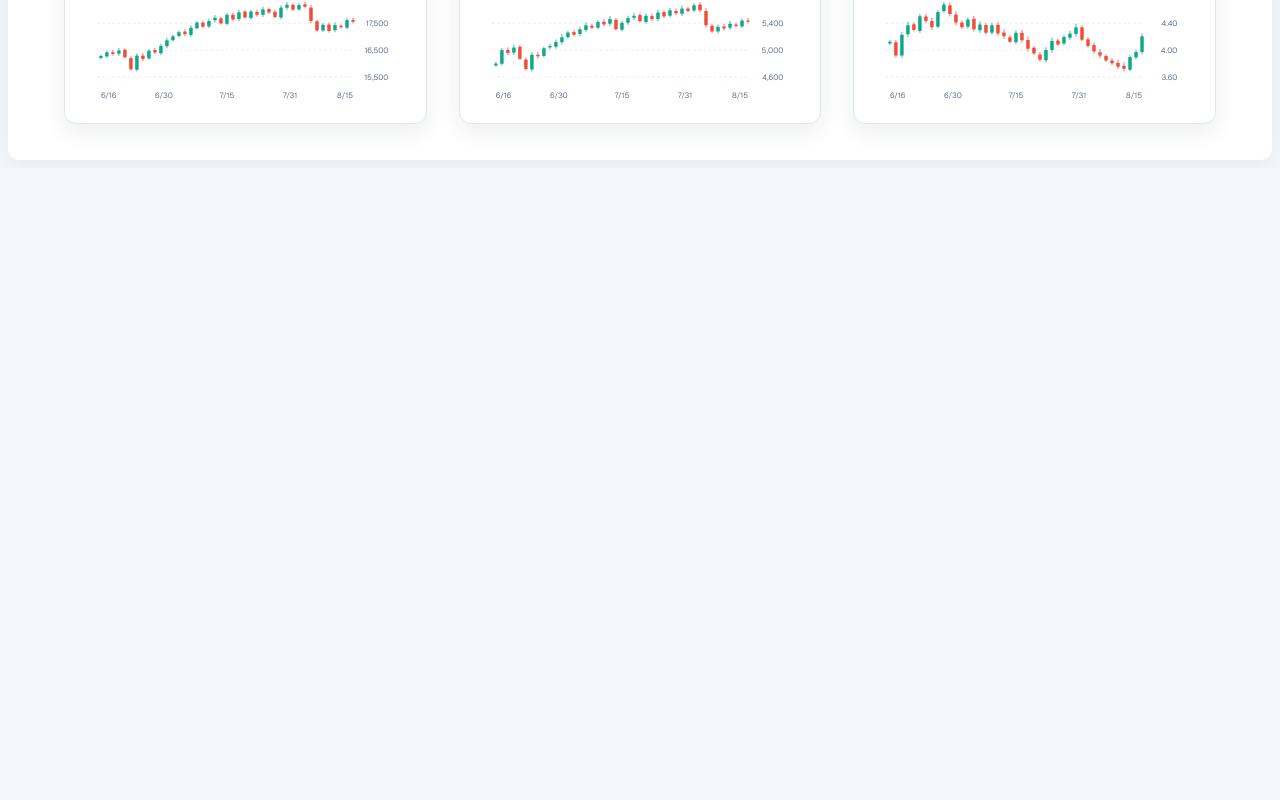
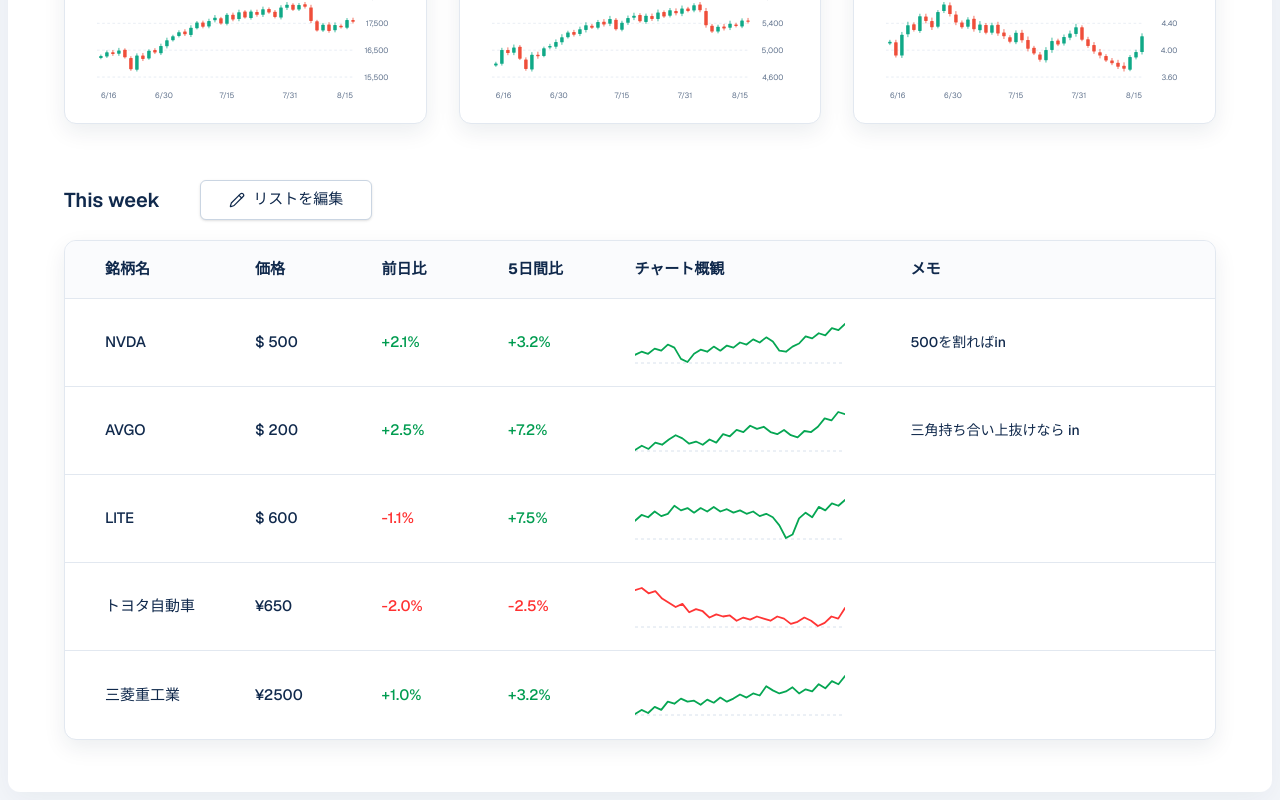
Before and after one commit to AIzyusousei/StockHub, a Next.js app in the folder frontend/: page / in a window 1280 px wide. Shown: the part 673-1473 px from the top of the page. Before the commit the page ends 841 px from the top, so only its background shows below. Built offline with nearby package versions, Linux system fonts and the light colour scheme.

Commit message:
メイン画面ok

```diff
--- a/frontend/package.json
+++ b/frontend/package.json
@@ -10,6 +10,7 @@
     "format": "biome format --write"
   },
   "dependencies": {
+    "lucide-react": "^1.31.0",
     "next": "16.2.12",
     "react": "19.2.4",
     "react-dom": "19.2.4"
--- a/frontend/src/app/page.tsx
+++ b/frontend/src/app/page.tsx
@@ -1,5 +1,6 @@
 import { Header } from "@/components/layout/Header";
 import { MarketCard } from "@/components/market/MarketCard";
+import { WeeklyWatchlist } from "@/components/watchlist/WeeklyWatchlist";
 import { marketOverview } from "@/mocks/marketOverview";
 
 export default function Home() {
@@ -36,6 +37,7 @@
               ))}
             </div>
           </section>
+          <WeeklyWatchlist />
         </div>
       </main>
     </div>
--- a/frontend/src/components/layout/Header.tsx
+++ b/frontend/src/components/layout/Header.tsx
@@ -1,3 +1,4 @@
+import { Bell, CircleUserRound } from "lucide-react";
 import Link from "next/link";
 
 const navigation = [
@@ -9,36 +10,6 @@
   { label: "投資日記", href: "/journal" },
   { label: "スクリーニング", href: "/screening" },
 ];
-
-function NotificationIcon() {
-  return (
-    <svg viewBox="0 0 24 24" fill="none" aria-hidden="true" className="size-7">
-      <path
-        d="M18 8a6 6 0 0 0-12 0c0 7-3 7-3 9h18c0-2-3-2-3-9ZM10 21h4"
-        stroke="currentColor"
-        strokeWidth="1.8"
-        strokeLinecap="round"
-        strokeLinejoin="round"
-      />
-    </svg>
-  );
-}
-
-function UserIcon() {
-  return (
-    <span className="flex size-10 items-center justify-center rounded-full bg-slate-100 text-slate-400">
-      <svg
-        viewBox="0 0 24 24"
-        fill="currentColor"
-        aria-hidden="true"
-        className="size-9"
-      >
-        <circle cx="12" cy="8" r="4" />
-        <path d="M4.6 20a7.4 7.4 0 0 1 14.8 0A10 10 0 0 1 12 23a10 10 0 0 1-7.4-3Z" />
-      </svg>
-    </span>
-  );
-}
 
 export function Header() {
   return (
@@ -80,14 +51,18 @@
             aria-label="通知を開く"
             className="hidden rounded-full p-1 transition-colors hover:bg-slate-100 hover:text-slate-700 sm:block"
           >
-            <NotificationIcon />
+            <Bell aria-hidden="true" className="size-7" strokeWidth={1.8} />
           </button>
           <button
             type="button"
             aria-label="ユーザーメニューを開く"
             className="rounded-full"
           >
-            <UserIcon />
+            <CircleUserRound
+              aria-hidden="true"
+              className="size-10 text-slate-400"
+              strokeWidth={1.5}
+            />
           </button>
         </div>
       </div>
--- /dev/null
+++ b/frontend/src/components/watchlist/Sparkline.tsx
@@ -0,0 +1,45 @@
+type SparklineProps = {
+  values: number[];
+  positive: boolean;
+};
+
+export function Sparkline({ values, positive }: SparklineProps) {
+  const width = 210;
+  const height = 48;
+  const min = Math.min(...values);
+  const max = Math.max(...values);
+  const range = max - min || 1;
+  const points = values
+    .map((value, index) => {
+      const x = (index / Math.max(values.length - 1, 1)) * width;
+      const y = height - 5 - ((value - min) / range) * (height - 10);
+      return `${x},${y}`;
+    })
+    .join(" ");
+
+  return (
+    <svg
+      viewBox={`0 0 ${width} ${height}`}
+      role="img"
+      aria-label={positive ? "上昇トレンド" : "下降トレンド"}
+      className="h-12 w-[210px]"
+    >
+      <line
+        x1="0"
+        x2={width}
+        y1={height - 4}
+        y2={height - 4}
+        stroke="#d8e1ec"
+        strokeDasharray="3 3"
+      />
+      <polyline
+        points={points}
+        fill="none"
+        stroke={positive ? "#06a653" : "#ff3535"}
+        strokeWidth="1.8"
+        strokeLinecap="round"
+        strokeLinejoin="round"
+      />
+    </svg>
+  );
+}
--- /dev/null
+++ b/frontend/src/components/watchlist/WeeklyWatchlist.tsx
@@ -0,0 +1,92 @@
+import { Pencil } from "lucide-react";
+import { weeklyWatchlist } from "@/mocks/weeklyWatchlist";
+import { Sparkline } from "./Sparkline";
+
+const formatChange = (value: number) =>
+  `${value > 0 ? "+" : ""}${value.toFixed(1)}%`;
+
+export function WeeklyWatchlist() {
+  return (
+    <section aria-labelledby="weekly-watchlist-title" className="mt-14 pb-4">
+      <div className="mb-5 flex items-center gap-10">
+        <h2
+          id="weekly-watchlist-title"
+          className="text-[20px] font-semibold text-[#10294c]"
+        >
+          This week
+        </h2>
+        <button
+          type="button"
+          className="flex h-10 items-center gap-2 rounded-md border border-slate-300 bg-white px-7 text-[15px] font-medium text-[#10294c] shadow-sm transition-colors hover:bg-slate-50"
+        >
+          <Pencil aria-hidden="true" className="size-4" strokeWidth={1.8} />
+          リストを編集
+        </button>
+      </div>
+
+      <div className="overflow-x-auto rounded-xl border border-slate-200 bg-white shadow-[0_8px_22px_rgba(15,36,68,0.08)]">
+        <table className="w-full min-w-[980px] border-collapse text-left text-[#10294c]">
+          <thead className="bg-slate-50/70">
+            <tr className="h-[58px] border-b border-slate-200 text-[15px] font-semibold">
+              <th scope="col" className="w-[14%] px-10">
+                銘柄名
+              </th>
+              <th scope="col" className="w-[11%] px-5">
+                価格
+              </th>
+              <th scope="col" className="w-[11%] px-5">
+                前日比
+              </th>
+              <th scope="col" className="w-[11%] px-5">
+                5日間比
+              </th>
+              <th scope="col" className="w-[24%] px-5">
+                チャート概観
+              </th>
+              <th scope="col" className="px-5">
+                メモ
+              </th>
+            </tr>
+          </thead>
+          <tbody>
+            {weeklyWatchlist.map((item) => (
+              <tr
+                key={item.symbol}
+                className="h-[88px] border-b border-slate-200 last:border-b-0"
+              >
+                <th
+                  scope="row"
+                  className="px-10 text-[15px] font-medium whitespace-nowrap"
+                >
+                  {item.symbol}
+                </th>
+                <td className="px-5 text-[15px] font-medium whitespace-nowrap">
+                  {item.price}
+                </td>
+                <td
+                  className={`px-5 text-[15px] font-medium ${item.dailyChange >= 0 ? "text-[#009c50]" : "text-[#ff3131]"}`}
+                >
+                  {formatChange(item.dailyChange)}
+                </td>
+                <td
+                  className={`px-5 text-[15px] font-medium ${item.weeklyChange >= 0 ? "text-[#009c50]" : "text-[#ff3131]"}`}
+                >
+                  {formatChange(item.weeklyChange)}
+                </td>
+                <td className="px-5">
+                  <Sparkline
+                    values={item.trend}
+                    positive={item.weeklyChange >= 0}
+                  />
+                </td>
+                <td className="px-5 text-[14px] font-medium whitespace-nowrap">
+                  {item.memo}
+                </td>
+              </tr>
+            ))}
+          </tbody>
+        </table>
+      </div>
+    </section>
+  );
+}
--- /dev/null
+++ b/frontend/src/mocks/weeklyWatchlist.ts
@@ -0,0 +1,66 @@
+export type WeeklyWatchlistItem = {
+  symbol: string;
+  price: string;
+  dailyChange: number;
+  weeklyChange: number;
+  memo: string;
+  trend: number[];
+};
+
+export const weeklyWatchlist: WeeklyWatchlistItem[] = [
+  {
+    symbol: "NVDA",
+    price: "$ 500",
+    dailyChange: 2.1,
+    weeklyChange: 3.2,
+    memo: "500を割ればin",
+    trend: [
+      42, 45, 43, 48, 46, 52, 49, 38, 35, 43, 47, 45, 50, 46, 51, 49, 54, 52,
+      57, 54, 59, 55, 46, 45, 50, 53, 60, 58, 63, 61, 68, 66, 72,
+    ],
+  },
+  {
+    symbol: "AVGO",
+    price: "$ 200",
+    dailyChange: 2.5,
+    weeklyChange: 7.2,
+    memo: "三角持ち合い上抜けなら in",
+    trend: [
+      30, 34, 31, 37, 35, 40, 44, 41, 36, 38, 35, 40, 37, 45, 43, 49, 47, 53,
+      50, 52, 47, 45, 49, 44, 42, 48, 47, 52, 60, 58, 66, 64,
+    ],
+  },
+  {
+    symbol: "LITE",
+    price: "$ 600",
+    dailyChange: -1.1,
+    weeklyChange: 7.5,
+    memo: "",
+    trend: [
+      40, 45, 43, 48, 44, 46, 53, 49, 51, 47, 51, 48, 52, 48, 50, 47, 49, 46,
+      48, 44, 46, 43, 36, 25, 28, 42, 47, 43, 52, 49, 55, 53, 58,
+    ],
+  },
+  {
+    symbol: "トヨタ自動車",
+    price: "¥650",
+    dailyChange: -2.0,
+    weeklyChange: -2.5,
+    memo: "",
+    trend: [
+      60, 62, 57, 59, 52, 48, 44, 47, 39, 42, 40, 34, 37, 35, 36, 31, 34, 32,
+      35, 33, 31, 35, 33, 28, 30, 34, 31, 26, 29, 35, 33, 43,
+    ],
+  },
+  {
+    symbol: "三菱重工業",
+    price: "¥2500",
+    dailyChange: 1.0,
+    weeklyChange: 3.2,
+    memo: "",
+    trend: [
+      35, 39, 36, 42, 39, 47, 45, 50, 47, 48, 44, 49, 46, 51, 47, 50, 54, 51,
+      55, 53, 62, 58, 55, 57, 61, 55, 59, 57, 64, 60, 67, 64, 72,
+    ],
+  },
+];
```
Also changed, not shown: 2 other files (tests, documents, lock files or other folders).
